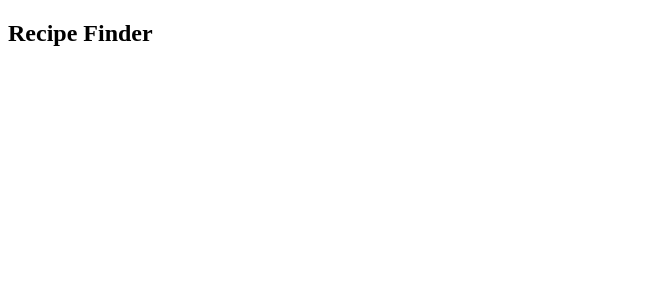
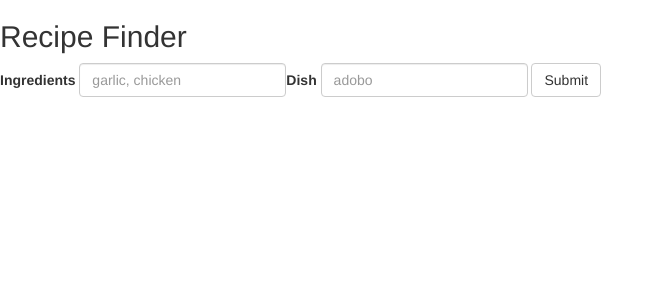
Before and after one commit to ChrisWBeaver/UDEMY-ReactJs-Mastering-Redux_, a React (Create React App) app in the folder recipefinder/: page / in a window 1280 px wide. Shown: the top 300 px of the page, without its empty margins (0-664 px from the left). Built offline with nearby package versions, Linux system fonts and the light colour scheme.

Commit message:
Simple Form

```diff
--- a/recipefinder/public/index.html
+++ b/recipefinder/public/index.html
@@ -19,6 +19,7 @@
       work correctly both with client-side routing and a non-root public URL.
       Learn how to configure a non-root public URL by running `npm run build`.
     -->
+    <link rel="stylesheet" href="https://maxcdn.bootstrapcdn.com/bootstrap/3.3.7/css/bootstrap.min.css" integrity="sha384-BVYiiSIFeK1dGmJRAkycuHAHRg32OmUcww7on3RYdg4Va+PmSTsz/K68vbdEjh4u" crossorigin="anonymous">
     <title>React App</title>
   </head>
   <body>
--- a/recipefinder/src/components/App.js
+++ b/recipefinder/src/components/App.js
@@ -1,10 +1,12 @@
 import React, { Component } from 'react';
+import SearchRecipes from './SearchRecipes'
 
 class App extends Component {
   render() {
     return(
       <div>
         <h2> Recipe Finder </h2>
+        <SearchRecipes />
       </div>
     )
   }
--- /dev/null
+++ b/recipefinder/src/components/SearchRecipes.js
@@ -0,0 +1,27 @@
+import React, { Component } from 'react';
+import { Form, FormGroup, FormControl, ControlLabel, Button } from 'react-bootstrap';
+
+class SearchRecipes extends Component {
+
+  render() {
+    return (
+      <Form inline>
+        <FormGroup>
+          <ControlLabel>Ingredients</ControlLabel>
+          { ' ' }
+          <FormControl type="text" placeholder="garlic, chicken"/>
+        </FormGroup>
+          <ControlLabel>Dish</ControlLabel>
+          { ' ' }
+          <FormControl type="text" placeholder="adobo"></FormControl>
+        <FormGroup>
+        </FormGroup>
+        {' '}
+        <Button>Submit</Button>
+      </Form>
+    )
+  }
+
+}
+
+export default SearchRecipes;
```
